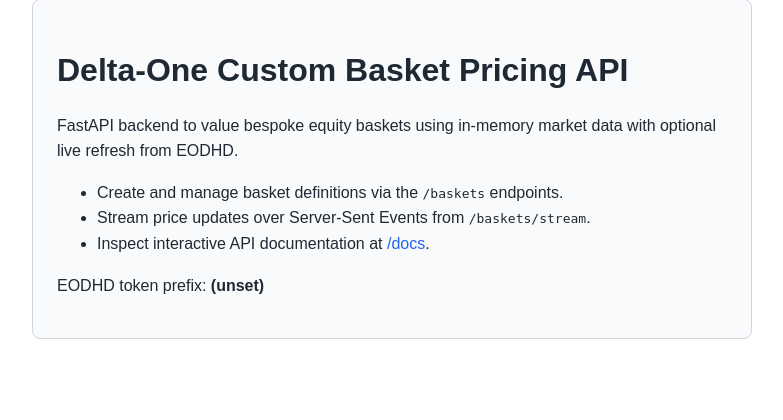
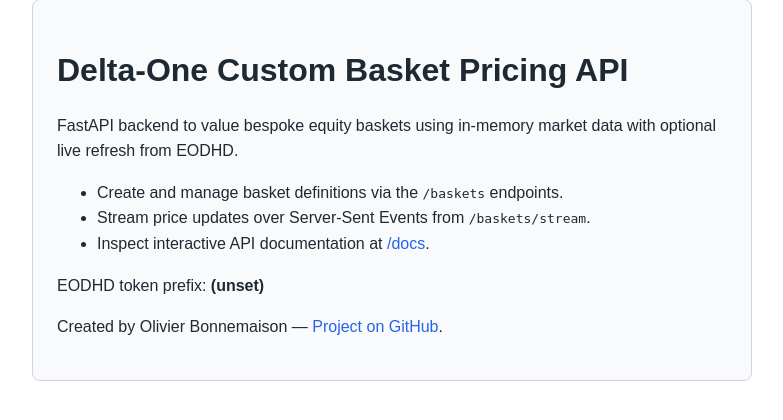
Before and after one commit to bonnemai/custom_basket, a FastAPI app: page / in a window 1280 px wide. Shown: the part 49-469 px from the top of the page, without its empty margins (248-1031 px from the left). Run offline with FastAPI, Linux system fonts and the light colour scheme; some libraries are stand-ins or nearby versions.

Commit message:
Add GitHub URL

```diff
--- a/app/templates/index.html
+++ b/app/templates/index.html
@@ -21,6 +21,7 @@
         <li>Inspect interactive API documentation at <a href="/docs">/docs</a>.</li>
       </ul>
       <p>EODHD token prefix: <strong>{{TOKEN_PREFIX}}</strong></p>
+      <p>Created by Olivier Bonnemaison — <a href="https://github.com/bonnemai/custom_basket">Project on GitHub</a>.</p>
     </div>
   </body>
 </html>
```
